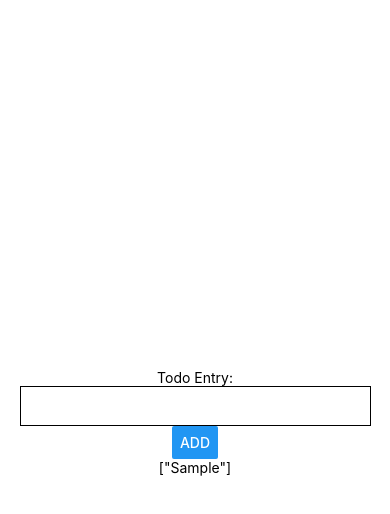
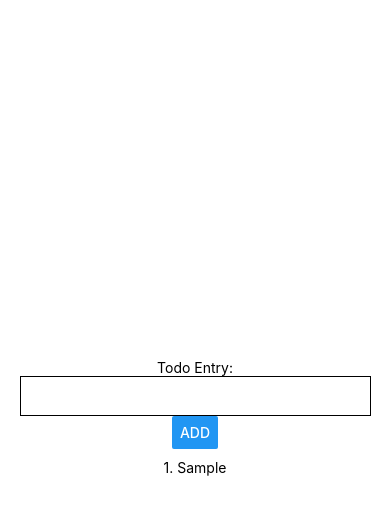
Before and after one commit to jeffreytjs/Mobile-App-Dev-With-React-Native, a React Native app in the folder todoApp/: screen / in a window 390 px wide. Both pictures are taken after typing "Sample" into the empty fields and a click on the button "ADD". Shown: the top 514 px of the page. Built offline with nearby package versions, Linux system fonts and the light colour scheme.

Commit message:
Improve displaying of the entries

```diff
--- a/todoApp/App.js
+++ b/todoApp/App.js
@@ -15,6 +15,16 @@ export default function App() {
     setInput("");
   }
 
+  function renderEntries() {
+    return data.map((entry, index) => {
+      return (
+        <Text key={index} style={styles.entryText}>
+          {index + 1}. {entry}
+        </Text>
+      );
+    });
+  }
+
   return (
     <View style={styles.container}>
       <Text>Todo Entry:</Text>
@@ -24,9 +34,7 @@ export default function App() {
         onChangeText={handleInput}
       />
       <Button title="Add" onPress={addEntry} />
-      <View>
-        <Text>{JSON.stringify(data)}</Text>
-      </View>
+      <View>{renderEntries()}</View>
       <StatusBar style="auto" />
     </View>
   );
@@ -45,4 +53,7 @@ const styles = StyleSheet.create({
     height: 40,
     padding: 5,
   },
+  entryText: {
+    padding: 10,
+  },
 });
```
